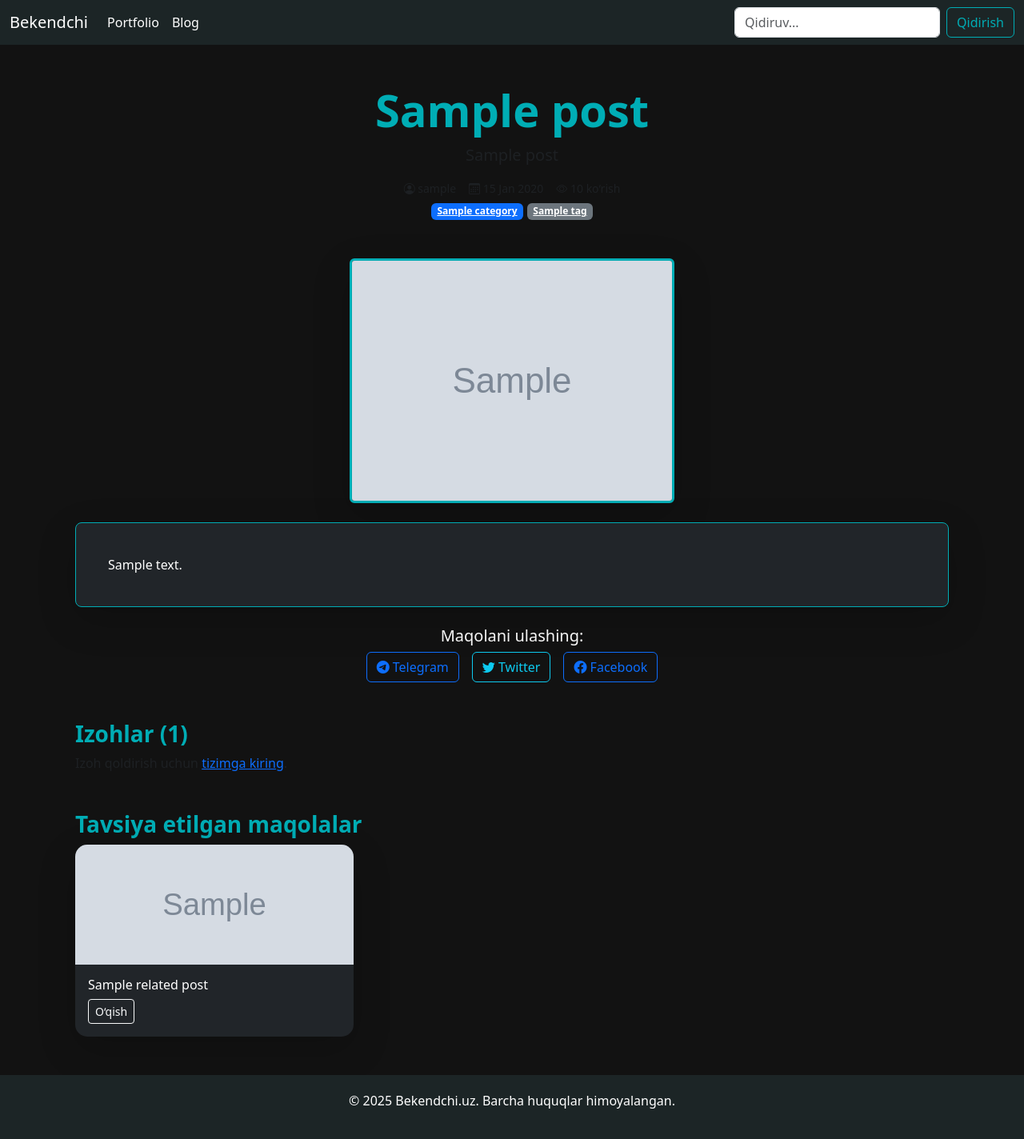
After one commit to davronovuz/bekendchi, a Django app: template templates/blog_detail.html in a window 1280 px wide. The commit adds this page. Shown: the whole page at 80% size. Run offline with Django 5.2, Linux system fonts and the light colour scheme; the template is opened without the code that fills it: most values are stand-ins (such as "Sample title", 1, 10 or a date in 2020); grey boxes marked "Sample" are stand-in pictures.

Commit message:
loyiha ishga  tushdisssii

```diff
--- a/templates/blog.html
+++ b/templates/blog.html
@@ -5,7 +5,7 @@
 <div class="container mt-5">
   <!-- Blog Header -->
   <div class="text-center mb-5">
-    <h1 class="display-4 fw-bold" style="color: #00adb5;">Mening Maqolalarim</h1>
+    <h3 class="display-4 fw-bold" style="color: #00adb5;">Barcha Maqolalar</h3>
     <p class="lead">Eng so‘nggi yangiliklar, maslahatlar va tajribalarim bilan tanishing!</p>
   </div>
 
--- /dev/null
+++ b/templates/blog_detail.html
@@ -0,0 +1,134 @@
+{% extends 'base.html' %}
+{% block title %}{{ post.title }}{% endblock %}
+
+{% block content %}
+<div class="container mt-5 mb-5">
+  <!-- Blog Header -->
+  <div class="text-center mb-5">
+    <h1 class="display-4 fw-bold" style="color: #00adb5;">{{ post.title }}</h1>
+    {% if post.subtitle %}
+      <p class="lead text-muted">{{ post.subtitle }}</p>
+    {% endif %}
+    <div class="d-flex justify-content-center gap-3 flex-wrap">
+      <small class="text-muted">
+        <i class="bi bi-person-circle"></i> {{ post.author.username|default:"Muallif" }}
+      </small>
+      <small class="text-muted">
+        <i class="bi bi-calendar3"></i> {{ post.first_published_at|date:"d M Y" }}
+      </small>
+      <small class="text-muted">
+        <i class="bi bi-eye"></i> {{ post.views }} ko‘rish
+      </small>
+    </div>
+    {% if post.category %}
+      <a href="{% url 'category_detail' post.category.slug %}" class="badge bg-primary mt-2">{{ post.category.name }}</a>
+    {% endif %}
+    {% for tag in post.tags.all %}
+      <a href="{% url 'tag_detail' tag.slug %}" class="badge bg-secondary mt-2">{{ tag.name }}</a>
+    {% endfor %}
+  </div>
+
+  <!-- Featured Image -->
+  {% if post.featured_image %}
+    <div class="mb-4 text-center">
+      <img src="{{ post.featured_image.url }}" class="img-fluid rounded shadow-lg" alt="{{ post.title }}" style="max-height: 500px; object-fit: cover; border: 3px solid #00adb5;">
+    </div>
+  {% endif %}
+
+  <!-- Blog Content -->
+  <div class="card bg-dark text-white p-4 rounded-3 shadow-lg" style="border: 1px solid #00adb5;">
+    <div class="card-body">
+      {{ post.content|safe }}
+    </div>
+  </div>
+
+  <!-- Share Buttons -->
+  <div class="mt-4 text-center">
+    <h5>Maqolani ulashing:</h5>
+    <div class="d-flex justify-content-center gap-3">
+      <a href="https://t.me/share/url?url={{ request.build_absolute_uri }}&text={{ post.title }}" target="_blank" class="btn btn-outline-primary">
+        <i class="bi bi-telegram"></i> Telegram
+      </a>
+      <a href="https://twitter.com/intent/tweet?url={{ request.build_absolute_uri }}&text={{ post.title }}" target="_blank" class="btn btn-outline-info">
+        <i class="bi bi-twitter"></i> Twitter
+      </a>
+      <a href="https://www.facebook.com/sharer/sharer.php?u={{ request.build_absolute_uri }}" target="_blank" class="btn btn-outline-primary">
+        <i class="bi bi-facebook"></i> Facebook
+      </a>
+    </div>
+  </div>
+
+  <!-- Comments Section -->
+  <div class="mt-5">
+    <h3 class="fw-bold" style="color: #00adb5;">Izohlar ({{ post.comments.count }})</h3>
+    {% for comment in post.comments.all %}
+      {% if comment.is_approved %}
+        <div class="card bg-dark text-white mb-3 p-3 rounded-3" style="border: 1px solid #333;">
+          <div class="d-flex justify-content-between">
+            <div>
+              <strong>{{ comment.author.username }}</strong>
+              <small class="text-muted">{{ comment.created_at|date:"d M Y, H:i" }}</small>
+            </div>
+          </div>
+          <p class="mt-2">{{ comment.content }}</p>
+        </div>
+      {% endif %}
+    {% empty %}
+      <p class="text-muted">Hozircha izohlar yo‘q. Birinchi bo‘lib izoh qoldiring!</p>
+    {% endfor %}
+
+    <!-- Comment Form -->
+    {% if user.is_authenticated %}
+      <form method="post" class="mt-4">
+        {% csrf_token %}
+        <div class="mb-3">
+          <textarea name="content" class="form-control bg-dark text-white border-0" rows="4" placeholder="Izohingizni yozing..." required></textarea>
+        </div>
+        <button type="submit" class="btn btn-outline-light">Izoh qoldirish</button>
+      </form>
+    {% else %}
+      <p class="text-muted">Izoh qoldirish uchun <a href="{% url 'login' %}" class="text-primary">tizimga kiring</a>.</p>
+    {% endif %}
+  </div>
+
+  <!-- Related Posts -->
+  <div class="mt-5">
+    <h3 class="fw-bold" style="color: #00adb5;">Tavsiya etilgan maqolalar</h3>
+    <div class="row g-4">
+      {% for related_post in related_posts|slice:":3" %}
+        <div class="col-md-4">
+          <div class="card bg-dark text-white h-100 border-0 shadow-lg" style="transition: transform 0.3s; border-radius: 15px; overflow: hidden;">
+            {% if related_post.featured_image %}
+              <img src="{{ related_post.featured_image.url }}" class="card-img-top" alt="{{ related_post.title }}" style="height: 150px; object-fit: cover;">
+            {% else %}
+              <img src="https://via.placeholder.com/300x150" class="card-img-top" alt="Placeholder" style="height: 150px; object-fit: cover;">
+            {% endif %}
+            <div class="card-body">
+              <h6 class="card-title">{{ related_post.title|truncatewords:5 }}</h6>
+              <a href="{% url 'blog_detail' related_post.slug %}" class="btn btn-outline-light btn-sm">O‘qish</a>
+            </div>
+          </div>
+        </div>
+      {% empty %}
+        <p class="text-muted">Tavsiya etilgan maqolalar yo‘q.</p>
+      {% endfor %}
+    </div>
+  </div>
+</div>
+
+<style>
+  .card:hover {
+    transform: translateY(-5px);
+    box-shadow: 0 8px 20px rgba(0, 173, 181, 0.3) !important;
+  }
+  .btn-outline-light:hover {
+    background-color: #00adb5;
+    border-color: #00adb5;
+    color: #fff;
+  }
+  .form-control:focus {
+    border-color: #00adb5;
+    box-shadow: 0 0 5px rgba(0, 173, 181, 0.5);
+  }
+</style>
+{% endblock %}
```
